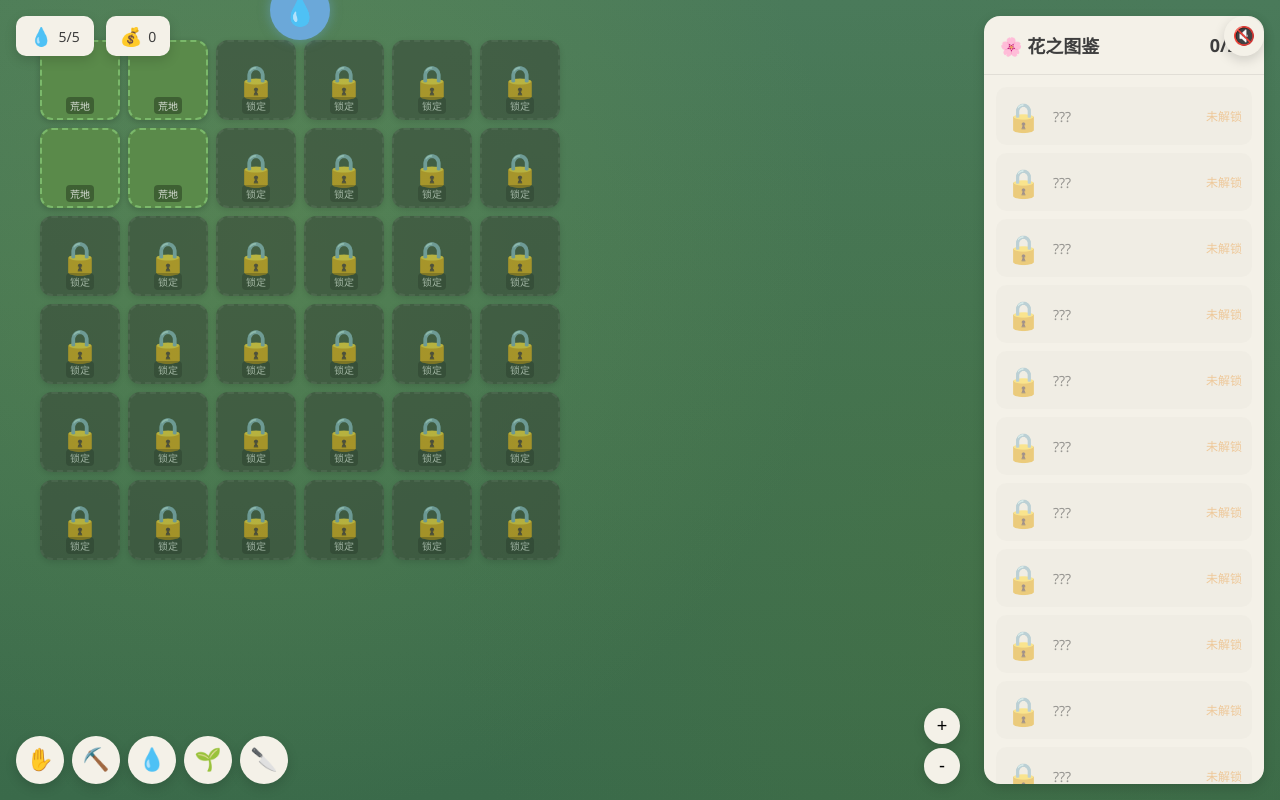
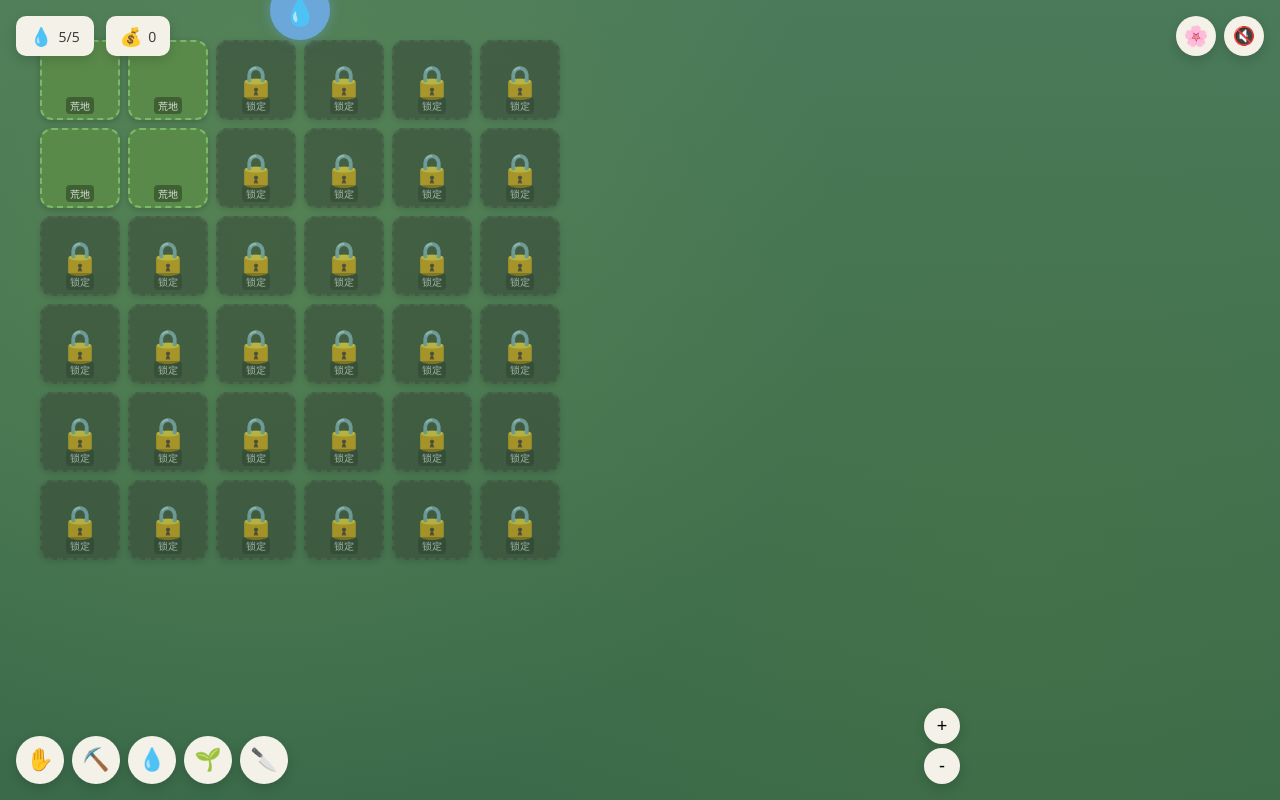
Before and after one commit to netyutian/secret-garden, a website built with Vite: page index.html in a window 1280 px wide. Both pictures are taken after a click on the element "水源：点击补充水滴". Built offline with nearby package versions, Linux system fonts and the light colour scheme.

Commit message:
feat: 图鉴面板默认隐藏，点击🌸按钮展开收起
- 添加 encyclopediaOpen 状态到 GameState
- 添加 setEncyclopediaOpen 状态管理函数
- 添加 🌸 图鉴按钮到右上角
- 图鉴面板默认隐藏，点击按钮展开/收起
- 添加 CSS 过渡动画和响应式适配

```diff
--- a/src/game/state.ts
+++ b/src/game/state.ts
@@ -35,6 +35,7 @@ export function createGameState(): GameState {
     maxWater: 5,
     coins: 0,
     lastWaterRefill: Date.now(),
+    encyclopediaOpen: false,
   };
 }
 
@@ -160,6 +161,10 @@ export function witherPlot(state: GameState, plotId: string): GameState {
   return { ...state, plots: newPlots, coins: state.coins + reward };
 }
 
+export function setEncyclopediaOpen(state: GameState, open: boolean): GameState {
+  return { ...state, encyclopediaOpen: open };
+}
+
 export function setTool(state: GameState, tool: string | null): GameState {
   return { ...state, activeTool: tool as Tool | null };
 }
--- a/src/game/types.ts
+++ b/src/game/types.ts
@@ -39,6 +39,7 @@ export interface GameState {
   maxWater: number;
   coins: number;
   lastWaterRefill: number;
+  encyclopediaOpen: boolean;
 }
 
 export type Tool = 'hoe' | 'water' | 'seed' | 'shovel' | 'hand';
--- a/src/main.ts
+++ b/src/main.ts
@@ -1,4 +1,4 @@
-import { createGameState, refillWater } from './game/state';
+import { createGameState, refillWater, setEncyclopediaOpen } from './game/state';
 import { GameState } from './game/types';
 import { renderGarden, updateGarden } from './ui/garden-view';
 import { renderEncyclopedia, updateEncyclopedia } from './ui/encyclopedia';
@@ -12,9 +12,18 @@ if (!app) throw new Error('Missing #app element');
 let state = createGameState();
 
 const gardenView = renderGarden(state, handleChange);
-let encyclopedia = renderEncyclopedia(state);
+let encyclopedia = renderEncyclopedia(state, handleChange);
 let toolbar = renderToolbar(state, handleChange);
 let statusBar = renderStatusBar(state);
+
+// Encyclopedia toggle button
+const encyclopediaBtn = document.createElement('button');
+encyclopediaBtn.className = 'encyclopedia-btn';
+encyclopediaBtn.textContent = '🌸';
+encyclopediaBtn.title = '花之图鉴';
+encyclopediaBtn.addEventListener('click', () => {
+  handleChange(setEncyclopediaOpen(state, !state.encyclopediaOpen));
+});
 
 // BGM toggle button
 const bgmBtn = document.createElement('button');
@@ -35,6 +44,7 @@ bgmBtn.addEventListener('click', () => {
 });
 
 app.appendChild(statusBar);
+app.appendChild(encyclopediaBtn);
 app.appendChild(gardenView);
 app.appendChild(encyclopedia);
 app.appendChild(toolbar);
@@ -43,7 +53,7 @@ app.appendChild(bgmBtn);
 function handleChange(next: GameState) {
   state = next;
   updateGarden(gardenView, state, handleChange);
-  encyclopedia = updateEncyclopedia(encyclopedia, state);
+  encyclopedia = updateEncyclopedia(encyclopedia, state, handleChange);
   toolbar = updateToolbar(toolbar, state, handleChange);
   statusBar = updateStatusBar(statusBar, state);
 }
--- a/src/style.css
+++ b/src/style.css
@@ -223,16 +223,31 @@ html, body {
 
 .menu-btn .icon { font-size: 18px; }
 
-/* Encyclopedia Panel */
+/* Encyclopedia */
+.encyclopedia-container {
+  position: absolute;
+  right: 16px;
+  top: 16px;
+  bottom: 16px;
+  width: 280px;
+  z-index: 50;
+  transition: transform 0.3s ease, opacity 0.3s ease;
+}
+
+.encyclopedia-container.hidden {
+  transform: translateX(120%);
+  opacity: 0;
+  pointer-events: none;
+}
+
 .encyclopedia {
-  position: absolute;
-  right: 16px; top: 16px; bottom: 16px;
-  width: 280px;
+  width: 100%;
+  height: 100%;
   background: var(--color-panel);
   border-radius: 16px;
   box-shadow: var(--shadow-soft);
-  display: flex; flex-direction: column;
-  z-index: 50;
+  display: flex;
+  flex-direction: column;
   overflow: hidden;
 }
 
@@ -407,6 +422,29 @@ html, body {
 .bgm-btn:hover { transform: scale(1.1); }
 .bgm-btn.playing { background: var(--color-accent); color: white; }
 
+/* Encyclopedia Toggle Button */
+.encyclopedia-btn {
+  position: absolute;
+  right: 64px;
+  top: 16px;
+  width: 40px;
+  height: 40px;
+  border-radius: 50%;
+  border: none;
+  background: var(--color-panel);
+  box-shadow: var(--shadow-soft);
+  cursor: pointer;
+  font-size: 20px;
+  display: flex;
+  align-items: center;
+  justify-content: center;
+  transition: transform 0.1s ease, background 0.2s ease;
+  z-index: 50;
+}
+
+.encyclopedia-btn:hover { transform: scale(1.1); }
+.encyclopedia-btn.active { background: var(--color-accent); color: white; }
+
 /* Responsive */
 @media (max-width: 768px) {
   .encyclopedia { width: 200px; right: 8px; top: 8px; bottom: 8px; }
@@ -419,6 +457,8 @@ html, body {
   .status-bar { left: 8px; top: 8px; }
   .status-item { padding: 6px 10px; font-size: 16px; }
   .bgm-btn { width: 44px; height: 44px; font-size: 20px; right: 8px; top: 8px; }
+  .encyclopedia-btn { width: 44px; height: 44px; font-size: 22px; right: 60px; top: 8px; }
+  .encyclopedia-container { width: 240px; right: 8px; top: 8px; bottom: 8px; }
 }
 
 @media (max-width: 480px) {
--- a/src/ui/encyclopedia.ts
+++ b/src/ui/encyclopedia.ts
@@ -1,7 +1,11 @@
 import { GameState } from '../game/types';
 import { FLOWERS } from '../data/flowers';
 
-export function renderEncyclopedia(state: GameState): HTMLElement {
+export function renderEncyclopedia(state: GameState, onChange: (s: GameState) => void): HTMLElement {
+  const container = document.createElement('div');
+  container.className = 'encyclopedia-container';
+  if (!state.encyclopediaOpen) container.classList.add('hidden');
+
   const panel = document.createElement('div');
   panel.className = 'encyclopedia';
 
@@ -51,11 +55,12 @@ export function renderEncyclopedia(state: GameState): HTMLElement {
   });
 
   panel.appendChild(list);
-  return panel;
+  container.appendChild(panel);
+  return container;
 }
 
-export function updateEncyclopedia(panel: HTMLElement, state: GameState): HTMLElement {
-  const newPanel = renderEncyclopedia(state);
-  panel.replaceWith(newPanel);
-  return newPanel;
+export function updateEncyclopedia(container: HTMLElement, state: GameState, onChange: (s: GameState) => void): HTMLElement {
+  const newContainer = renderEncyclopedia(state, onChange);
+  container.replaceWith(newContainer);
+  return newContainer;
 }
```
Also changed, not shown: encyclopedia-open-test.png (added), encyclopedia-opened.png (added), encyclopedia-toggle-test.png (added).
